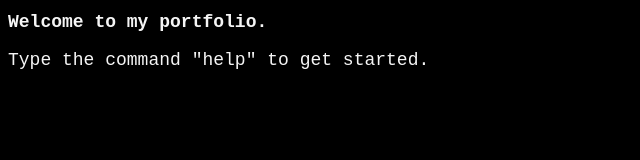
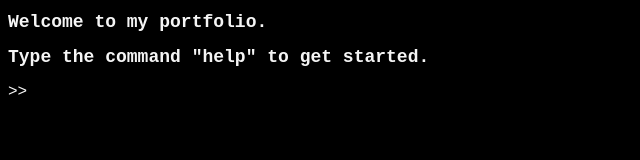
Before and after one commit to HallamSaunders/svelte-commandline-portfolio, a SvelteKit app in the folder portfolioapp/: page / in a window 1280 px wide. Shown: the top 160 px of the page, without its empty margins (0-640 px from the left). Built offline with nearby package versions, Linux system fonts and the light colour scheme.

Commit message:
Adding logic to handle commands.

```diff
--- a/portfolioapp/src/routes/+page.svelte
+++ b/portfolioapp/src/routes/+page.svelte
@@ -3,18 +3,71 @@
         color: whitesmoke;
         font-family: 'Courier New', Courier, monospace;
         font-size: large;
+        text-decoration: none;
     }
 
-    p {
+    h2 {
         color: whitesmoke;
         font-family: 'Courier New', Courier, monospace;
         font-size: large;
+        text-decoration: none;
+    }
+
+    .text-input {
+        display: flex;
+        align-items: center;
+    }
+
+    .text-input p {
+        color: whitesmoke;
+        font-family: 'Courier New', Courier, monospace;
+        font-size: medium;
+        text-decoration: none;
+        margin: 0;
+        margin-right: 10px;
+    }
+
+    .text-input input {
+        color: whitesmoke;
+        font-family: 'Courier New', Courier, monospace;
+        font-size: medium;
+        text-decoration: none;
+        background-color: transparent;
+        border: transparent;
+        width: 100%;
+        flex: 1;
     }
 </style>
 
-<script>
-    function commandListener() {
+<script lang="ts">
+    let command = "";
+    let response = "";
+    let commandList = ["help", "contact", "projects", "interests", "bio"];
 
+    function handleInput(event: Event) {
+        const inputElement = event.target as HTMLInputElement;
+        command = inputElement.value;
+    }
+
+    function handleSubmit() {
+        for (let i = 0; i < commandList.length; i++) {
+            let valid = false;
+            if (command === commandList[i]) valid = true;
+            if (!valid) {
+                response = "Please enter a valid command."
+            }
+        }
+
+        switch (command) {
+            case "help":
+
+        }
+    }
+
+    function handleKeyDown(event: KeyboardEvent) {
+        if (event.key === "Enter") {
+            handleSubmit();
+        }
     }
 
     function commandExecuter() {
@@ -27,6 +80,10 @@
 <main>
     <div>
         <h1>Welcome to my portfolio.</h1>
-        <p>Type the command "help" to get started.</p>
+        <h2>Type the command "help" to get started.</h2>
+    </div>
+    <div class="text-input">
+        <p>&gt;&gt;</p>
+        <input on:input={handleInput} on:keydown={handleKeyDown} bind:value={command}/>
     </div>
 </main>
```
Also changed, not shown: 1 other file (tests, documents, lock files or other folders).
